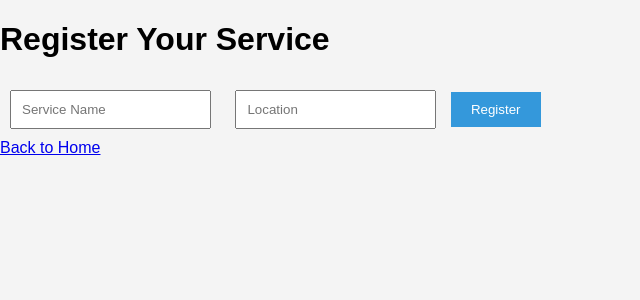
After one commit to rohitsingh0129/Service_finder, a Flask app: page /register in a window 1280 px wide. The commit adds this page. Shown: the top 300 px of the page, without its empty margins (0-640 px from the left). Run offline with Flask 3, Linux system fonts and the light colour scheme.

Commit message:
Added pages and connected Flask routes

```diff
--- a/app.py
+++ b/app.py
@@ -4,7 +4,19 @@ app = Flask(__name__)
 
 @app.route("/")
 def home():
-    return render_template("index.html")
+    return render_template("01_index.html")
+
+@app.route("/about")
+def about():
+    return render_template("about.html")
+
+@app.route("/contact")
+def contact():
+    return render_template("contact.html")
+
+@app.route("/register")
+def register():
+    return render_template("register.html")
 
 if __name__ == "__main__":
     app.run(debug=True)
--- a/static/css/style.css
+++ b/static/css/style.css
@@ -1,37 +1,42 @@
-body {
-    margin: 0;
+body{
     font-family: Arial, sans-serif;
-    background-color: #f4f4f4;
+    margin:0;
+    background:#f4f4f4;
 }
 
-.container {
-    width: 400px;
-    margin: 100px auto;
-    text-align: center;
-    background: white;
-    padding: 30px;
-    border-radius: 8px;
-    box-shadow: 0 0 10px rgba(0,0,0,0.1);
+.container{
+    text-align:center;
+    margin-top:80px;
 }
 
-h1 {
-    color: #2c3e50;
+input{
+    padding:10px;
+    margin:10px;
 }
 
-input {
-    width: 90%;
-    padding: 10px;
-    margin: 10px 0;
+button{
+    padding:10px 20px;
+    background:#3498db;
+    color:white;
+    border:none;
 }
 
-button {
-    padding: 10px 20px;
-    background-color: #3498db;
-    border: none;
-    color: white;
-    cursor: pointer;
+.footer{
+    background:black;
+    color:white;
+    text-align:center;
+    padding:20px;
+    position:fixed;
+    bottom:0;
+    width:100%;
 }
 
-button:hover {
-    background-color: #2980b9;
+.footer a{
+    color:white;
+    margin:10px;
+    text-decoration:none;
 }
+
+.footer a:hover{
+    text-decoration:underline;
+}
--- /dev/null
+++ b/templates/register.html
@@ -0,0 +1,21 @@
+<!DOCTYPE html>
+<html>
+<head>
+<title>Register Service</title>
+<link rel="stylesheet" href="{{ url_for('static', filename='css/style.css') }}">
+</head>
+
+<body>
+
+<h1>Register Your Service</h1>
+
+<form>
+<input type="text" placeholder="Service Name">
+<input type="text" placeholder="Location">
+<button type="submit">Register</button>
+</form>
+
+<a href="/">Back to Home</a>
+
+</body>
+</html>
```
Also changed, not shown: templates/01_index.html (renamed from templates/index.html, +7 -0 lines), templates/about.html (added, +16 -0 lines), templates/contact.html (added, +16 -0 lines).
